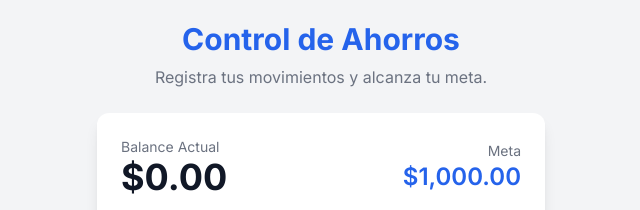
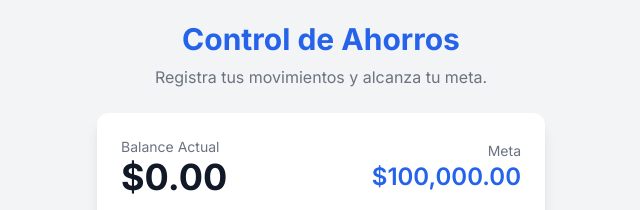
Before and after one commit to ventasr7/AHORRO-A-Y-L, a plain HTML site: page index.html in a window 1280 px wide. Shown: the top 210 px of the page, 319-959 px from the left. Drawn offline with nearby package versions, Linux system fonts and the light colour scheme.

Commit message:
Update index.html

```diff
--- a/index.html
+++ b/index.html
@@ -103,7 +103,7 @@
         // Obtener transacciones y meta del almacenamiento local
         const localStorageTransactions = JSON.parse(localStorage.getItem('transactions'));
         let transactions = localStorage.getItem('transactions') !== null ? localStorageTransactions : [];
-        let savingsGoal = localStorage.getItem('savingsGoal') !== null ? parseFloat(localStorage.getItem('savingsGoal')) : 1000;
+        let savingsGoal = localStorage.getItem('savingsGoal') !== null ? parseFloat(localStorage.getItem('savingsGoal')) : 100000;
 
         // Formatear número como moneda
         function formatCurrency(num) {
```
